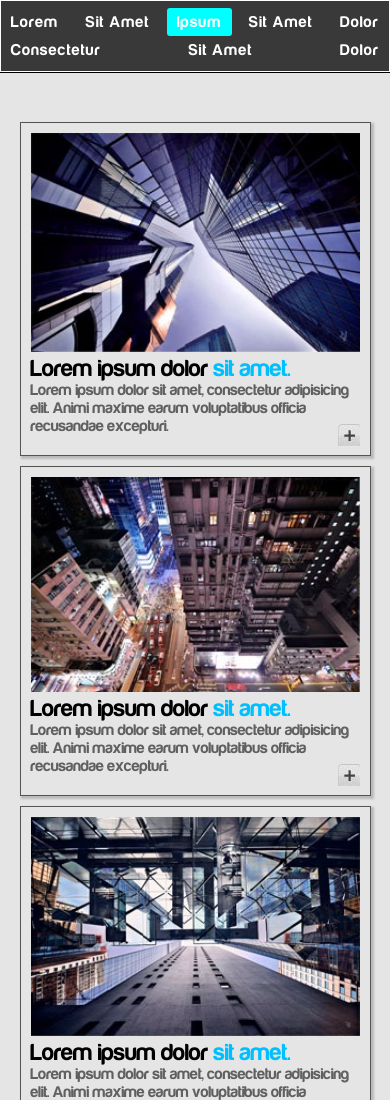
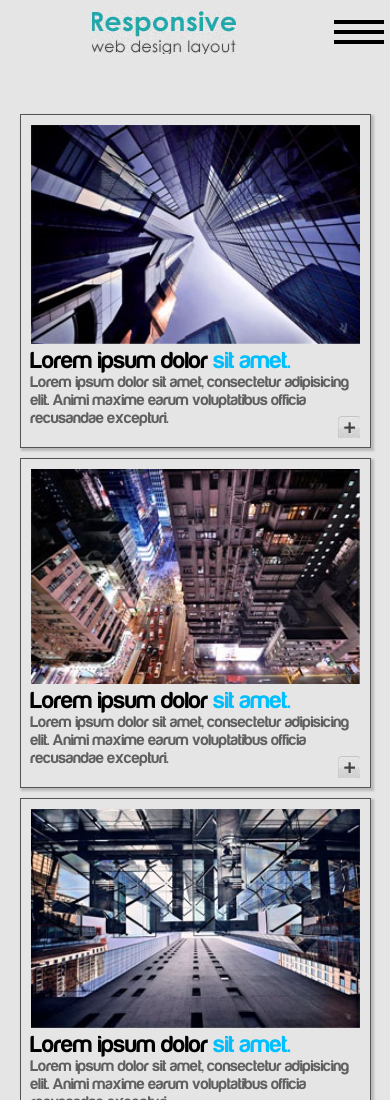
Before and after one commit to SaidAzmour9/responssive-design, a plain HTML site: page index.html in a window 390 px wide. Shown: the top 1100 px of the page. Drawn offline with Linux system fonts and the light colour scheme.

Commit message:
add js code

```diff
--- a/index.html
+++ b/index.html
@@ -9,7 +9,12 @@
 <body>
     <header class="w-80 header">
         <img src="images/logo1.jpg" alt="">
-        <ul>
+        <div class="icon" id="icon" onclick="changeUl()">
+            <span></span>
+            <span></span>
+            <span></span>
+        </div>
+        <ul class="ulnav" id="ulnav">
                 <li><a href="#">Lorem</a></li>
                 <li><a href="#">sit amet</a></li>
                 <li class="active"><a href="#">ipsum</a></li>
@@ -90,5 +95,6 @@
             </div>
         </div>
     </footer>
+    <script src="script.js"></script>
 </body>
 </html>
--- /dev/null
+++ b/script.js
@@ -0,0 +1,9 @@
+let icon = document.getElementById("icon");
+let ulNav = document.getElementById("ulnav");
+let li = document.querySelector("li");
+
+
+function changeUl() {
+  icon.style.display = "none";
+  ulNav.style.display = "block";
+}
--- a/style.css
+++ b/style.css
@@ -30,7 +30,20 @@ header{
     align-items: center;
     justify-content: space-between;
 }
+.icon{
+    display: none;
+    cursor: pointer;
+  }
 
+  .icon span{
+  display: block;
+    width: 50px;
+    height: 2px;
+    background-color: #000;
+    margin-right: 5px;
+    padding: 2px;
+    margin: 6px;
+  }
 header ul{
     padding: 10px;
     border: #ffffff 1px solid;
@@ -146,12 +159,18 @@ footer{
     .header img{
         margin: 10px auto;
     }
+    .icon{
+        display: block;
+      }
     .header ul{
+        display: none;
           width: 100%;
           padding: 7px 0;
           margin: auto;
       }
     .header ul li{
+        display: block;
+        text-align: center;
           margin: 0;
       }
     main{
```
Also changed, not shown: images/logo1.jpg (added). Lines whose indentation alone changed are shown as unchanged.
